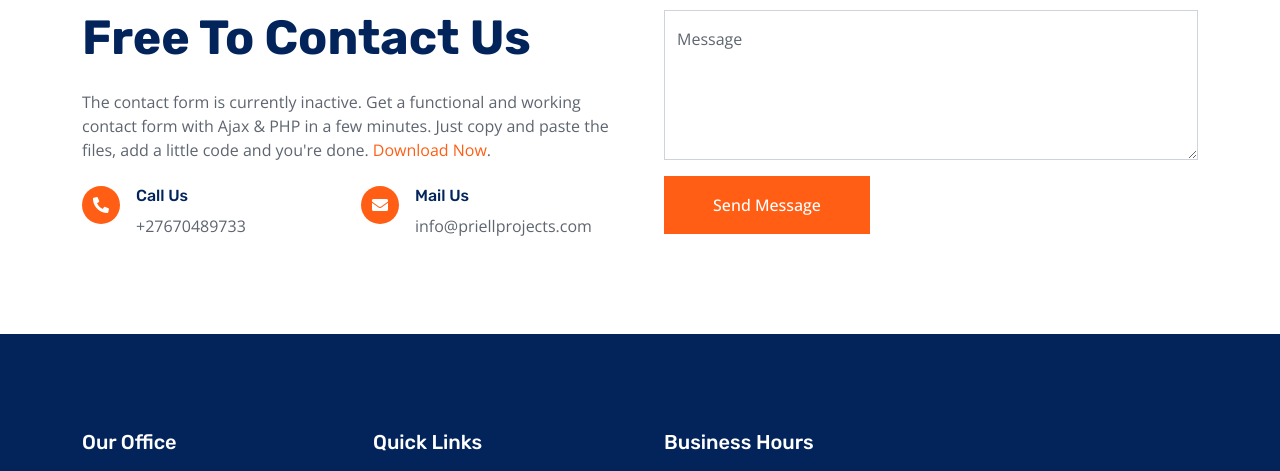
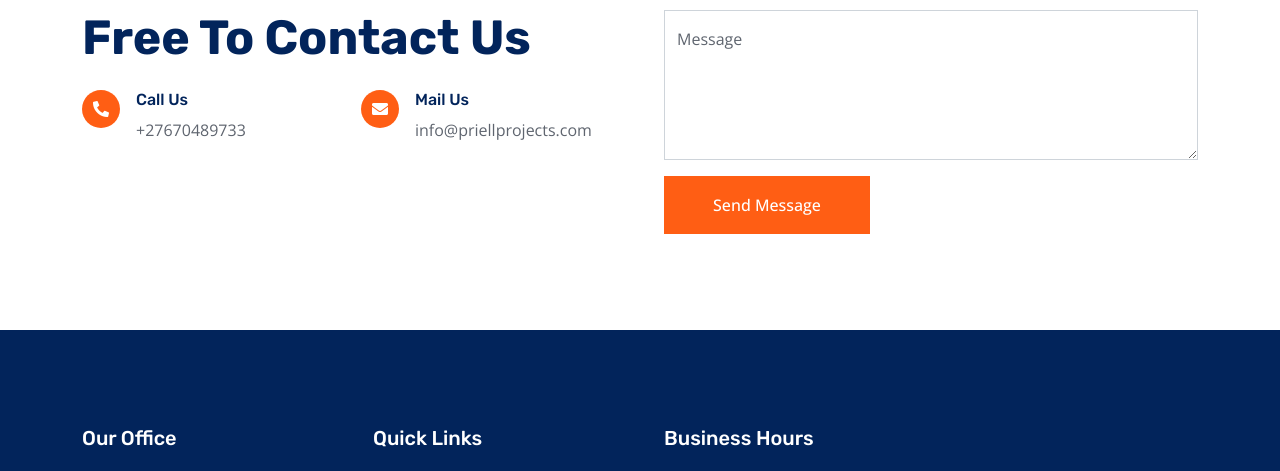
Before and after one commit to brianshongwe/priellprojects, a plain HTML site: page contact.html in a window 1280 px wide. Shown: the part 1584-2055 px from the top of the page. Drawn offline with nearby package versions, Linux system fonts and the light colour scheme.

Commit message:
first bbdgmnmtrtr

```diff
--- a/contact.html
+++ b/contact.html
@@ -149,9 +149,6 @@
                 <div class="col-lg-6 wow fadeInUp" data-wow-delay="0.1s">
                     <p class="fw-medium text-uppercase text-primary mb-2">Contact Us</p>
                     <h1 class="display-5 mb-4">If You Have Any Queries, Please Feel Free To Contact Us</h1>
-                    <p class="mb-4">The contact form is currently inactive. Get a functional and working contact form
-                        with Ajax & PHP in a few minutes. Just copy and paste the files, add a little code and you're
-                        done. <a href="https://htmlcodex.com/contact-form">Download Now</a>.</p>
                     <div class="row g-4">
                         <div class="col-6">
                             <div class="d-flex">
```
